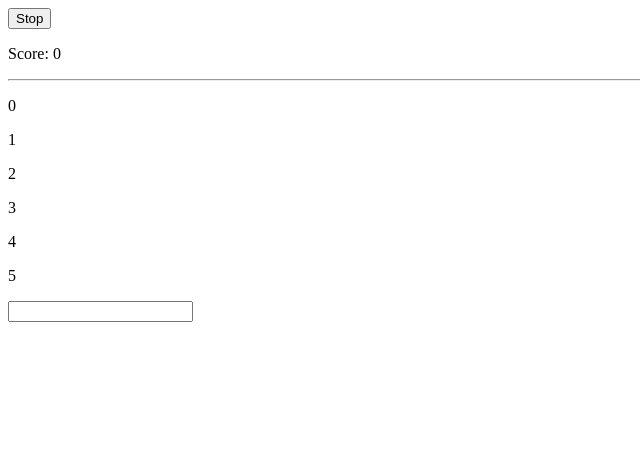
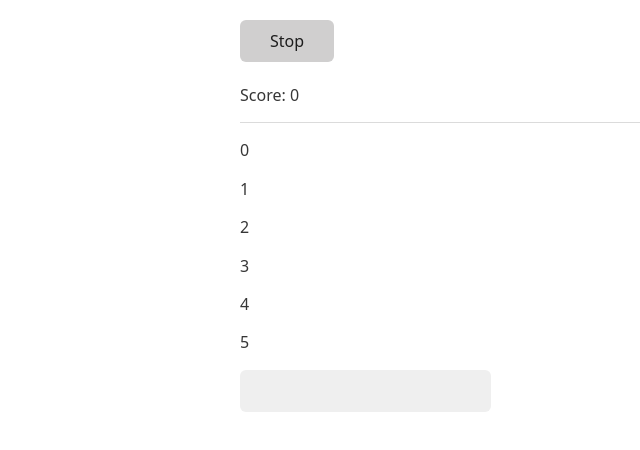
Before and after one commit to eas499/cs375-project-charaoke, a website: page app/public/game.html in a window 1280 px wide. Shown: the whole page, without its empty margins (0-640 px from the left). Drawn offline with nearby package versions, Linux system fonts and the light colour scheme.

Commit message:
Added water.css link

```diff
--- a/app/public/game.html
+++ b/app/public/game.html
@@ -2,6 +2,7 @@
     <head>
         <title>Charaoke</title>
         <link rel="icon" type="image/x-icon" href="../../charaoke_logo.png">
+        <link rel="stylesheet" href="https://cdn.jsdelivr.net/npm/water.css@2/out/water.min.css">
     </head>
     <body>
         <!-- <h1>Welcome to Charaoke</h1> -->
```
Also changed, not shown: app/public/beat.html (+1 -0 lines), app/public/index.html (+1 -0 lines), app/public/lyric.html (+1 -0 lines).
